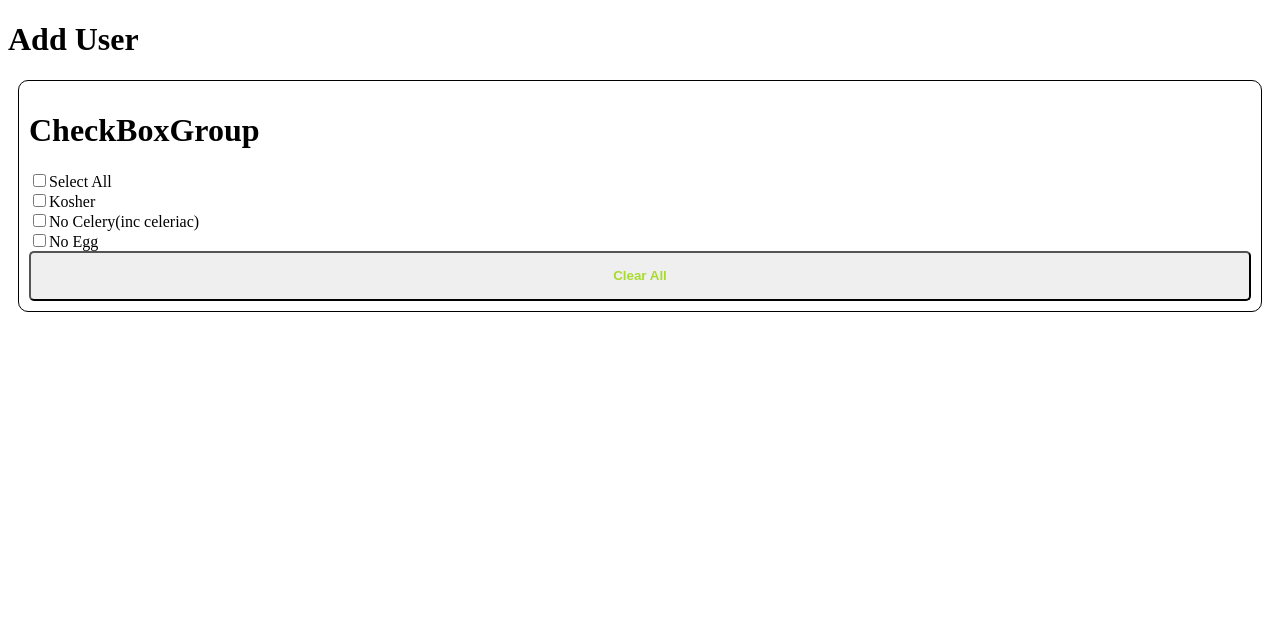
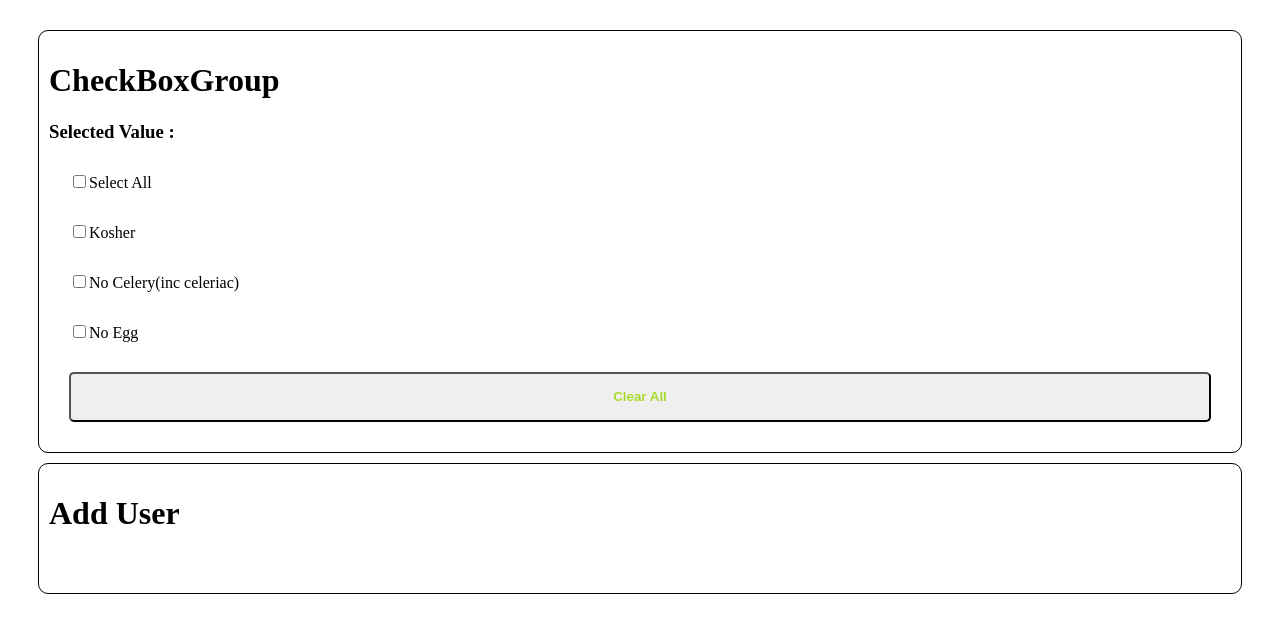
Before and after one commit to guanfei24/my-react-app, a React (Create React App) app: page / in a window 1280 px wide. Shown: the top 632 px of the page. Built offline with nearby package versions, Linux system fonts and the light colour scheme.

Commit message:
Check Box Group finished

```diff
--- a/src/App.jsx
+++ b/src/App.jsx
@@ -1,5 +1,3 @@
-import "./Day5/style.css";
-import { Task } from "./Task.jsx";
 import { useState } from "react";
 import { useEffect } from "react";
 import Counter from "./problem/Counter.jsx";
@@ -12,9 +10,8 @@ function App() {
     <>
       {/* <Counter /> */}
       {/* <DataList /> */}
+      <CheckBoxGroup />
       <AddUserForm />
-      <CheckBoxGroup/>
-
     </>
   );
 }
--- a/src/Day5/AddUserForm.jsx
+++ b/src/Day5/AddUserForm.jsx
@@ -1,8 +1,8 @@
 export default function AddUserForm() {
   return (
-    <div>
+    <div className="divAddUser">
       <h1>Add User</h1>
-
+      <div></div>
     </div>
   );
-};
+}
--- a/src/Day5/CheckBoxGroup.jsx
+++ b/src/Day5/CheckBoxGroup.jsx
@@ -1,10 +1,11 @@
 import { useEffect, useState } from "react";
-
+import "./style.css";
 function CheckBoxGroup() {
   const [selectAll, setSelectAll] = useState(false);
   const [kosher, setKosher] = useState(false);
   const [noCelery, setNoCelery] = useState(false);
   const [noEgg, setNoEgg] = useState(false);
+  const [selectValue, setSelectValue] = useState("");
 
   const handleSelectAll = (e) => {
     setSelectAll(e.target.checked);
@@ -18,22 +19,20 @@ function CheckBoxGroup() {
       setNoEgg(false);
     }
   };
-  const handleKosher = (e) => {
-    setKosher(e.target.checked);
-  };
-  const handleNoCelery = (e) => {
-    setNoCelery(e.target.checked);
-  };
-  const handleNoEgg = (e) => {
-    setNoEgg(e.target.checked);
-  };
   useEffect(() => {
     if (kosher && noCelery && noEgg) {
       setSelectAll(true);
     } else {
       setSelectAll(false);
     }
+    let str = "";
+    if (kosher) str = "Kosher,";
+    if (noCelery) str = str + " No Celery,";
+    if (noEgg) str = str + " No Egg";
+
+    setSelectValue(str.replace(/,$/, ""));
   }, [kosher, noCelery, noEgg]);
+
   const clearAll = () => {
     setSelectAll(false);
     setKosher(false);
@@ -43,6 +42,7 @@ function CheckBoxGroup() {
   return (
     <div className="divCheckBoxGroup">
       <h1>CheckBoxGroup</h1>
+      <h3>Selected Value : {selectValue}</h3>
       <div>
         <label>
           <input
@@ -55,19 +55,37 @@ function CheckBoxGroup() {
       </div>
       <div>
         <label>
-          <input type="checkbox" checked={kosher} onChange={handleKosher} />
+          <input
+            type="checkbox"
+            checked={kosher}
+            onChange={(e) => {
+              setKosher(e.target.checked);
+            }}
+          />
           Kosher
         </label>
       </div>
       <div>
         <label>
-          <input type="checkbox" checked={noCelery} onChange={handleNoCelery} />
+          <input
+            type="checkbox"
+            checked={noCelery}
+            onChange={(e) => {
+              setNoCelery(e.target.checked);
+            }}
+          />
           No Celery(inc celeriac)
         </label>
       </div>
       <div>
         <label>
-          <input type="checkbox" checked={noEgg} onChange={handleNoEgg} />
+          <input
+            type="checkbox"
+            checked={noEgg}
+            onChange={(e) => {
+              setNoEgg(e.target.checked);
+            }}
+          />
           No Egg
         </label>
       </div>
--- a/src/Day5/style.css
+++ b/src/Day5/style.css
@@ -1,5 +1,17 @@
 .divCheckBoxGroup {
   border: 1px solid black;
+  padding: 10px;
+  border-radius: 10px;
+  margin: 10px;
+}
+.divAddUser {
+  border: 1px solid black;
+  padding: 10px;
+  border-radius: 10px;
+  margin: 10px;
+}
+
+div {
   padding: 10px;
   border-radius: 10px;
   margin: 10px;
```
